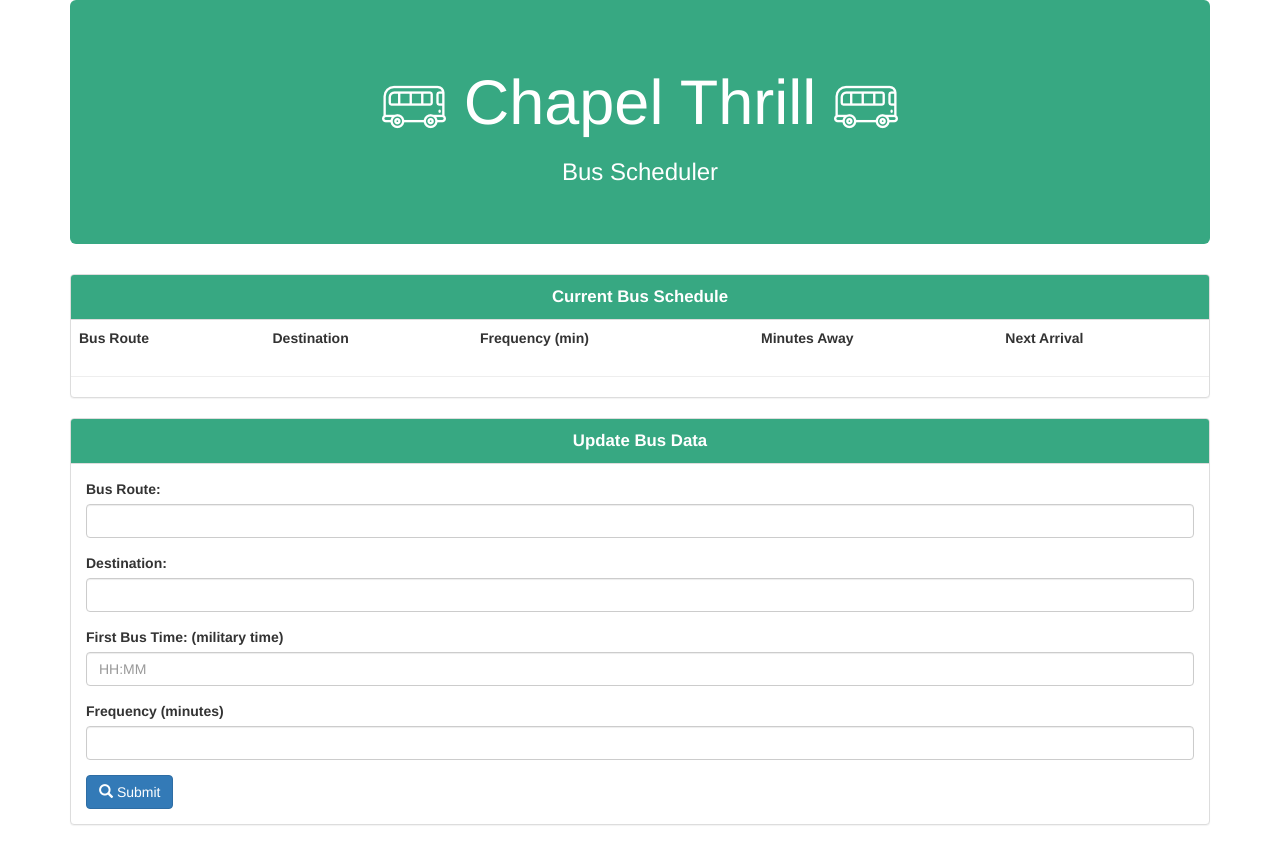
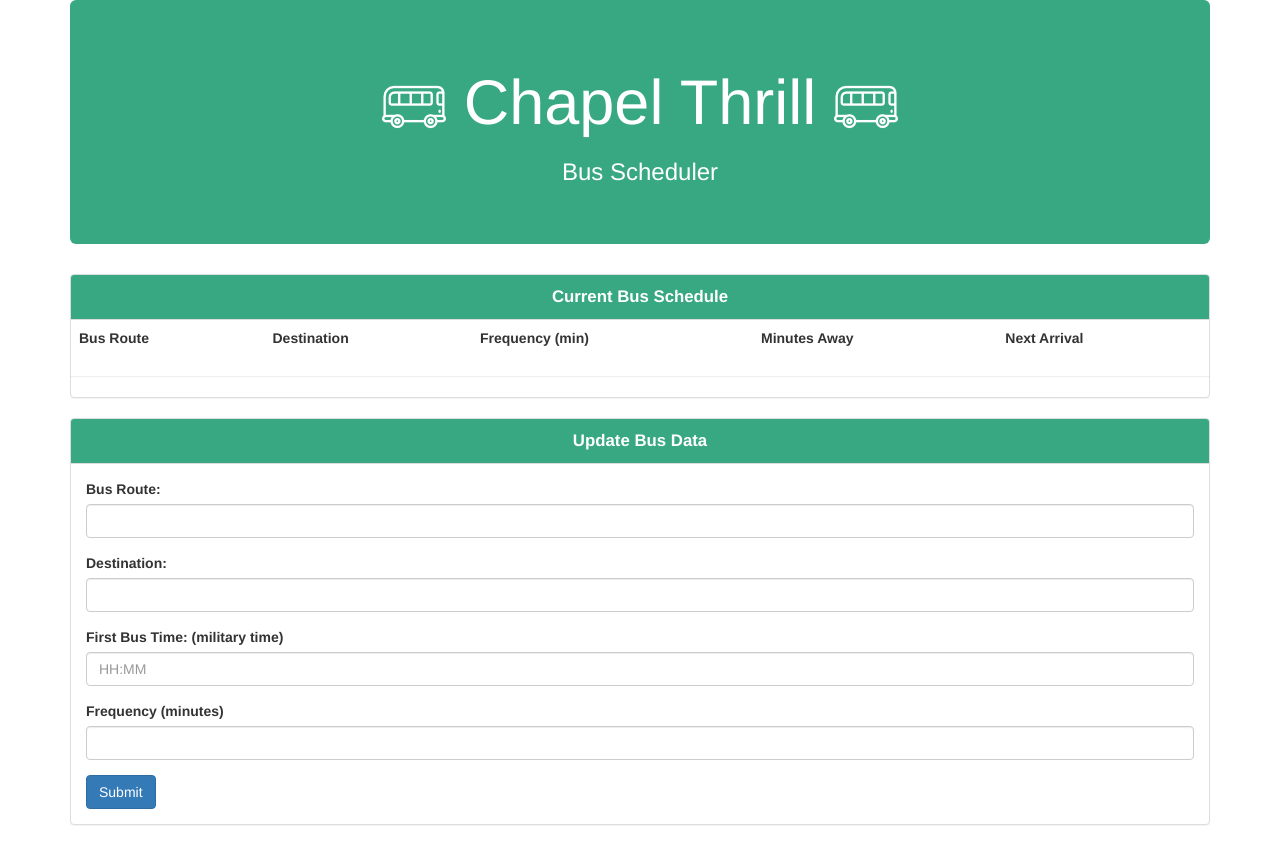
Before and after one commit to timothylalbrecht/TrainScheduler-, a plain HTML site: page index.html in a window 1280 px wide. Drawn offline with nearby package versions, Linux system fonts and the light colour scheme; no server answers.

Commit message:
removed unused class name, decided not to use specific icon pack

```diff
--- a/index.html
+++ b/index.html
@@ -64,7 +64,7 @@
                     <input type="text" class="form-control" id="time-freq">
                 </div>
                 <div class="btn-group" role="group">
-                    <button type="button" id="btn-add" class="btn btn-primary"><span class="glyphicon glyphicon-search"></span> Submit</button>
+                    <button type="button" id="btn-add" class="btn btn-primary">Submit</button>
                 </div>
             </form>
         </div>
```
